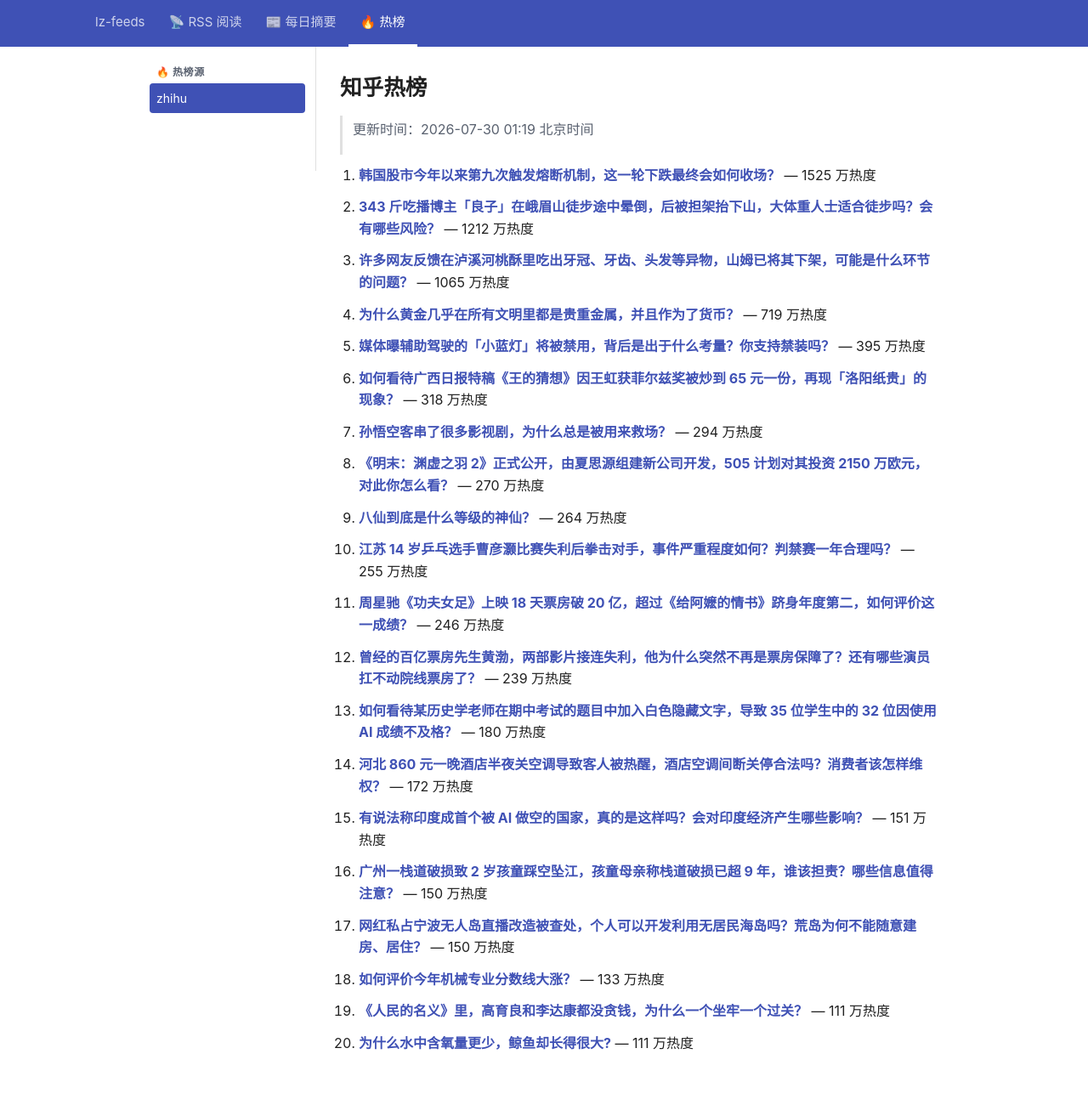
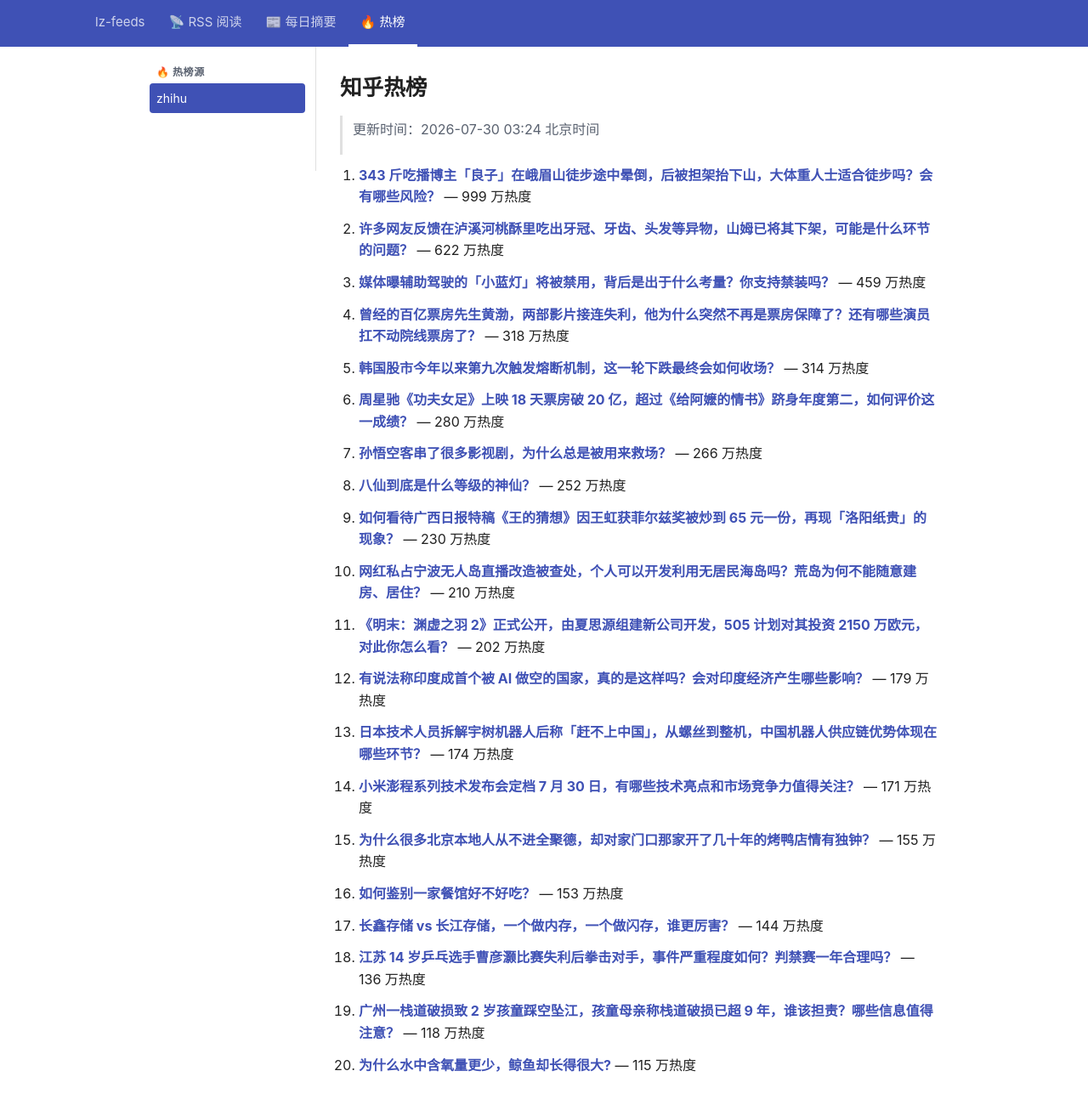
Before and after one commit to lizhang0101/lz-feeds, a Jekyll site: the page built from _hotlist/zhihu.md, in a window 1280 px wide and 1330 px high. Shown: the top 1300 px of the window at 85% size. Built offline with Jekyll 4.4.1, drawn with Linux system fonts in a browser that asks for light colours.

Commit message:
hotlist: 2026-07-29T19:24Z

```diff
--- a/_hotlist/zhihu.md
+++ b/_hotlist/zhihu.md
@@ -1,48 +1,48 @@
 ---
-updated: 2026-07-30 01:19 北京时间
+updated: 2026-07-30 03:24 北京时间
 count: 20
 ---
 
 # 知乎热榜
 
-> 更新时间：2026-07-30 01:19 北京时间
+> 更新时间：2026-07-30 03:24 北京时间
 
-1. **[韩国股市今年以来第九次触发熔断机制，这一轮下跌最终会如何收场？](https://www.zhihu.com/question/2065767078427113175)** — 1525 万热度
+1. **[343 斤吃播博主「良子」在峨眉山徒步途中晕倒，后被担架抬下山，大体重人士适合徒步吗？会有哪些风险？](https://www.zhihu.com/question/2065779470502465996)** — 999 万热度
 
-2. **[343 斤吃播博主「良子」在峨眉山徒步途中晕倒，后被担架抬下山，大体重人士适合徒步吗？会有哪些风险？](https://www.zhihu.com/question/2065779470502465996)** — 1212 万热度
+2. **[许多网友反馈在泸溪河桃酥里吃出牙冠、牙齿、头发等异物，山姆已将其下架，可能是什么环节的问题？](https://www.zhihu.com/question/2065716053770859492)** — 622 万热度
 
-3. **[许多网友反馈在泸溪河桃酥里吃出牙冠、牙齿、头发等异物，山姆已将其下架，可能是什么环节的问题？](https://www.zhihu.com/question/2065716053770859492)** — 1065 万热度
+3. **[媒体曝辅助驾驶的「小蓝灯」将被禁用，背后是出于什么考量？你支持禁装吗？](https://www.zhihu.com/question/2065809494173377572)** — 459 万热度
 
-4. **[为什么黄金几乎在所有文明里都是贵重金属，并且作为了货币？](https://www.zhihu.com/question/23846763)** — 719 万热度
+4. **[曾经的百亿票房先生黄渤，两部影片接连失利，他为什么突然不再是票房保障了？还有哪些演员扛不动院线票房了？](https://www.zhihu.com/question/2041688424608952500)** — 318 万热度
 
-5. **[媒体曝辅助驾驶的「小蓝灯」将被禁用，背后是出于什么考量？你支持禁装吗？](https://www.zhihu.com/question/2065809494173377572)** — 395 万热度
+5. **[韩国股市今年以来第九次触发熔断机制，这一轮下跌最终会如何收场？](https://www.zhihu.com/question/2065767078427113175)** — 314 万热度
 
-6. **[如何看待广西日报特稿《王的猜想》因王虹获菲尔兹奖被炒到 65 元一份，再现「洛阳纸贵」的现象？](https://www.zhihu.com/question/2065739488693899762)** — 318 万热度
+6. **[周星驰《功夫女足》上映 18 天票房破 20 亿，超过《给阿嬷的情书》跻身年度第二，如何评价这一成绩？](https://www.zhihu.com/question/2065509466343044069)** — 280 万热度
 
-7. **[孙悟空客串了很多影视剧，为什么总是被用来救场？](https://www.zhihu.com/question/2064400500926189976)** — 294 万热度
+7. **[孙悟空客串了很多影视剧，为什么总是被用来救场？](https://www.zhihu.com/question/2064400500926189976)** — 266 万热度
 
-8. **[《明末：渊虚之羽 2》正式公开，由夏思源组建新公司开发，505 计划对其投资 2150 万欧元，对此你怎么看？](https://www.zhihu.com/question/2065822635464958698)** — 270 万热度
+8. **[八仙到底是什么等级的神仙？](https://www.zhihu.com/question/359907932)** — 252 万热度
 
-9. **[八仙到底是什么等级的神仙？](https://www.zhihu.com/question/359907932)** — 264 万热度
+9. **[如何看待广西日报特稿《王的猜想》因王虹获菲尔兹奖被炒到 65 元一份，再现「洛阳纸贵」的现象？](https://www.zhihu.com/question/2065739488693899762)** — 230 万热度
 
-10. **[江苏 14 岁乒乓选手曹彦灏比赛失利后拳击对手，事件严重程度如何？判禁赛一年合理吗？](https://www.zhihu.com/question/2065664493460493869)** — 255 万热度
+10. **[网红私占宁波无人岛直播改造被查处，个人可以开发利用无居民海岛吗？荒岛为何不能随意建房、居住？](https://www.zhihu.com/question/2065709716009743417)** — 210 万热度
 
-11. **[周星驰《功夫女足》上映 18 天票房破 20 亿，超过《给阿嬷的情书》跻身年度第二，如何评价这一成绩？](https://www.zhihu.com/question/2065509466343044069)** — 246 万热度
+11. **[《明末：渊虚之羽 2》正式公开，由夏思源组建新公司开发，505 计划对其投资 2150 万欧元，对此你怎么看？](https://www.zhihu.com/question/2065822635464958698)** — 202 万热度
 
-12. **[曾经的百亿票房先生黄渤，两部影片接连失利，他为什么突然不再是票房保障了？还有哪些演员扛不动院线票房了？](https://www.zhihu.com/question/2041688424608952500)** — 239 万热度
+12. **[有说法称印度成首个被 AI 做空的国家，真的是这样吗？会对印度经济产生哪些影响？](https://www.zhihu.com/question/2065710393360479149)** — 179 万热度
 
-13. **[如何看待某历史学老师在期中考试的题目中加入白色隐藏文字，导致 35 位学生中的 32 位因使用 AI 成绩不及格？](https://www.zhihu.com/question/2065158710427751418)** — 180 万热度
+13. **[日本技术人员拆解宇树机器人后称「赶不上中国」，从螺丝到整机，中国机器人供应链优势体现在哪些环节？](https://www.zhihu.com/question/2064993421949755491)** — 174 万热度
 
-14. **[河北 860 元一晚酒店半夜关空调导致客人被热醒，酒店空调间断关停合法吗？消费者该怎样维权？](https://www.zhihu.com/question/2065344071745233365)** — 172 万热度
+14. **[小米澎程系列技术发布会定档 7 月 30 日，有哪些技术亮点和市场竞争力值得关注？](https://www.zhihu.com/question/2065017879477725134)** — 171 万热度
 
-15. **[有说法称印度成首个被 AI 做空的国家，真的是这样吗？会对印度经济产生哪些影响？](https://www.zhihu.com/question/2065710393360479149)** — 151 万热度
+15. **[为什么很多北京本地人从不进全聚德，却对家门口那家开了几十年的烤鸭店情有独钟？](https://www.zhihu.com/question/2058200201479677540)** — 155 万热度
 
-16. **[广州一栈道破损致 2 岁孩童踩空坠江，孩童母亲称栈道破损已超 9 年，谁该担责？哪些信息值得注意？](https://www.zhihu.com/question/2065157738481586639)** — 150 万热度
+16. **[如何鉴别一家餐馆好不好吃？](https://www.zhihu.com/question/36382598)** — 153 万热度
 
-17. **[网红私占宁波无人岛直播改造被查处，个人可以开发利用无居民海岛吗？荒岛为何不能随意建房、居住？](https://www.zhihu.com/question/2065709716009743417)** — 150 万热度
+17. **[长鑫存储 vs 长江存储，一个做内存，一个做闪存，谁更厉害？](https://www.zhihu.com/question/2061092161337177252)** — 144 万热度
 
-18. **[如何评价今年机械专业分数线大涨？](https://www.zhihu.com/question/2064628663983793999)** — 133 万热度
+18. **[江苏 14 岁乒乓选手曹彦灏比赛失利后拳击对手，事件严重程度如何？判禁赛一年合理吗？](https://www.zhihu.com/question/2065664493460493869)** — 136 万热度
 
-19. **[《人民的名义》里，高育良和李达康都没贪钱，为什么一个坐牢一个过关？](https://www.zhihu.com/question/2061881728478737461)** — 111 万热度
+19. **[广州一栈道破损致 2 岁孩童踩空坠江，孩童母亲称栈道破损已超 9 年，谁该担责？哪些信息值得注意？](https://www.zhihu.com/question/2065157738481586639)** — 118 万热度
 
-20. **[为什么水中含氧量更少，鲸鱼却长得很大?](https://www.zhihu.com/question/2007787270053328648)** — 111 万热度
+20. **[为什么水中含氧量更少，鲸鱼却长得很大?](https://www.zhihu.com/question/2007787270053328648)** — 115 万热度
```
